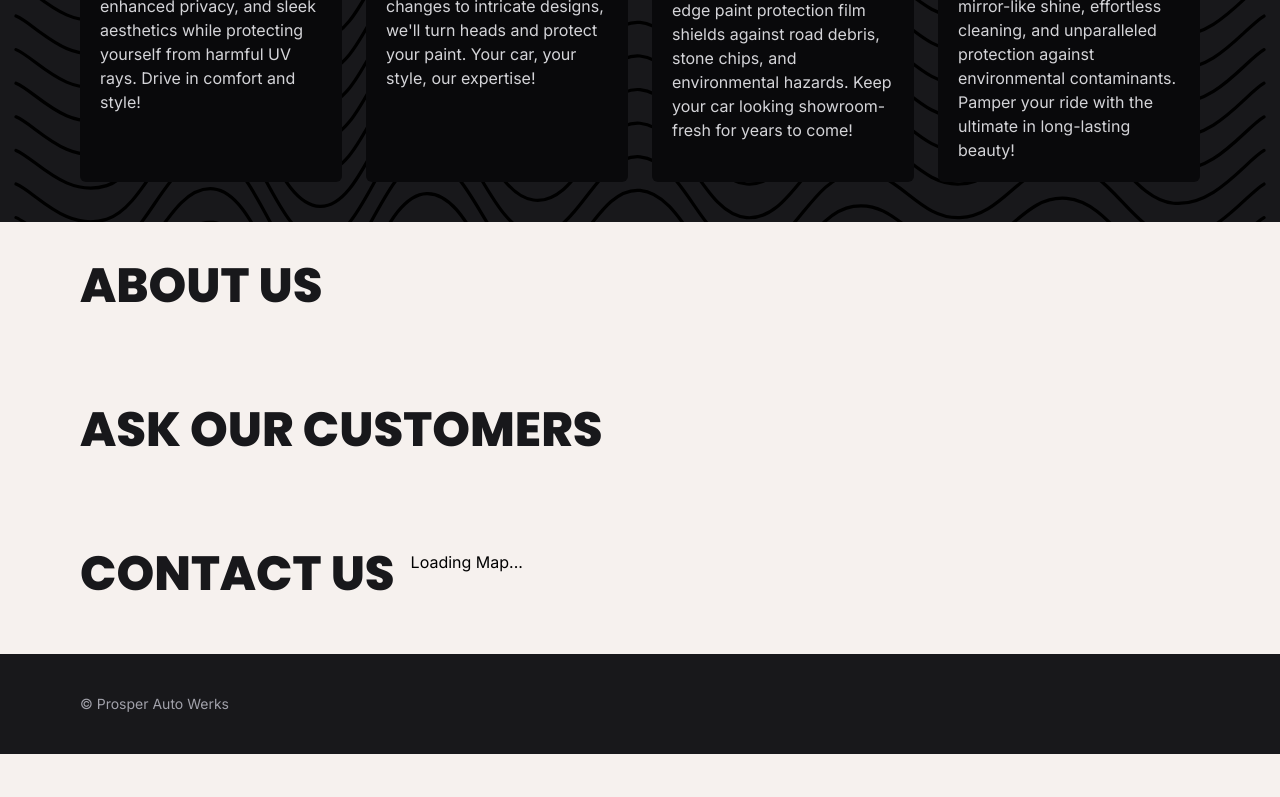
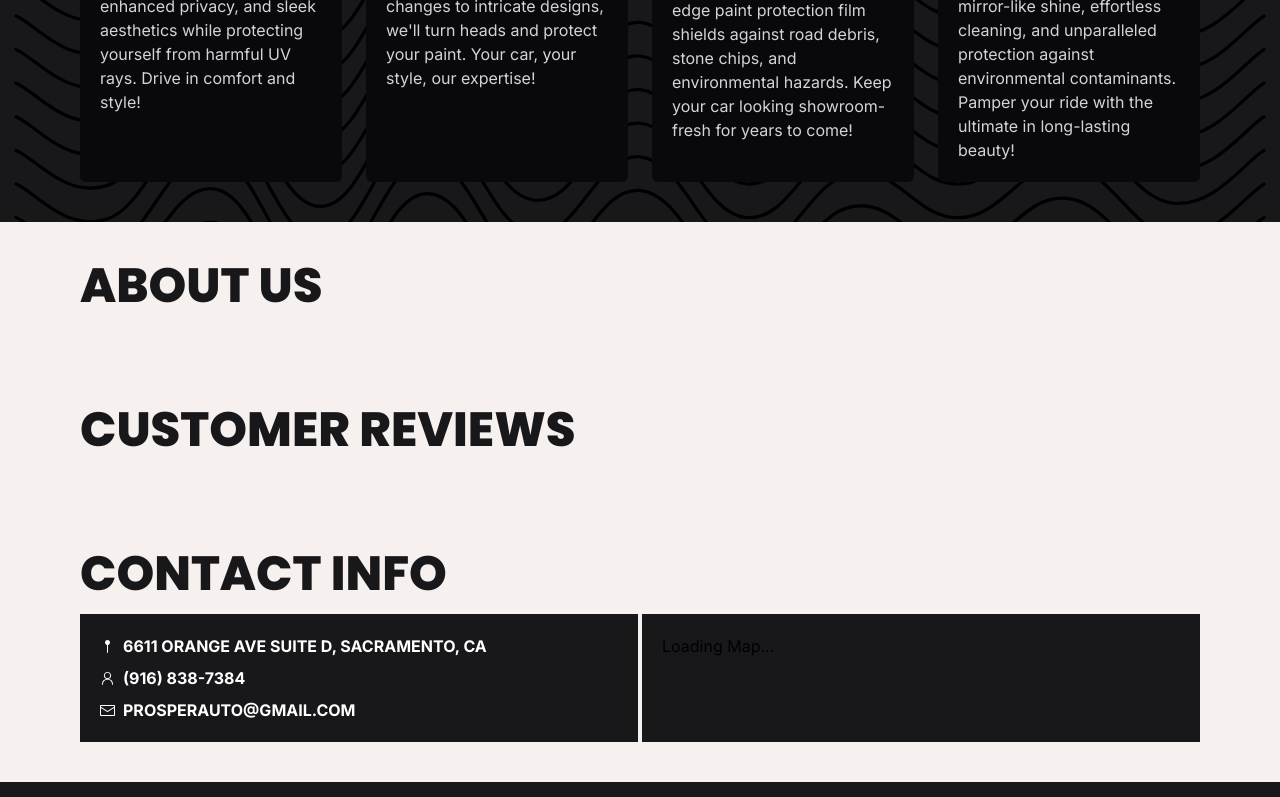
Before and after one commit to StevenH01/prosper-auto, a Next.js app: page / in a window 1280 px wide. Shown: the part 2000-2797 px from the top of the page. Before the commit the page ends 2754 px from the top, so only its background shows below. Built offline with nearby package versions, Linux system fonts and the light colour scheme; no server answers.

Commit message:
Update contact us section

```diff
--- a/src/app/components/map/LocationMap.tsx
+++ b/src/app/components/map/LocationMap.tsx
@@ -7,8 +7,7 @@ import { getCoordinates, Coordinates } from "@/utils/gMaps/geocode";
 const containerStyle = {
   width: "100%",
   height: "300px",
-  maxWidth: "100%", // Set the max width to full to occupy half of the screen in flexbox
-  borderRadius: "15px",
+  maxWidth: "100%",
   overflow: "hidden",
   boxShadow: "0 4px 8px rgba(0, 0, 0, 0.1)",
 };
@@ -38,37 +37,13 @@ export const LocationMap: React.FC<MapProps> = ({ address }) => {
   }
 
   return (
-    <div className="mb-12 p-8">
+    <div>
       <LoadScript
         googleMapsApiKey={process.env.NEXT_PUBLIC_GOOGLE_MAPS_API_KEY || ""}
       >
-        <div className="flex flex-wrap">
-          <div className="w-full md:w-1/2 p-4">
-            <h2 className="text-2xl font-bold mb-4">
-              We are located off Stockton Boulevard and Orange Avenue!
-            </h2>
-            <p className="text-lg">
-              Come visit us at our store! We are located at{" "}
-              <a
-                href="https://www.google.com/maps/dir/?api=1&destination=6611+Orange+Ave+suite+d,+Sacramento,+CA+95823"
-                target="_blank"
-                rel="noopener noreferrer"
-                className="hover:text-blue-800"
-              >
-                6611 Orange Ave suite d, Sacramento, CA 95823
-              </a>
-            </p>
-          </div>
-          <div className="w-full md:w-1/2 p-4">
-            <GoogleMap
-              mapContainerStyle={containerStyle}
-              center={center}
-              zoom={15}
-            >
-              <Marker position={center} />
-            </GoogleMap>
-          </div>
-        </div>
+        <GoogleMap mapContainerStyle={containerStyle} center={center} zoom={15}>
+          <Marker position={center} />
+        </GoogleMap>
       </LoadScript>
     </div>
   );
--- a/src/app/page.tsx
+++ b/src/app/page.tsx
@@ -4,7 +4,12 @@ import { AnimatedText } from "./components/landing/AnimatedText";
 import { ImageGallery } from "./components/landing/ImageGallery";
 import { Heading } from "./components/landing/Heading";
 import { OurServices } from "./components/landing/OurServices";
-import { InstagramLogoIcon } from "@radix-ui/react-icons";
+import {
+  EnvelopeClosedIcon,
+  InstagramLogoIcon,
+  PersonIcon,
+  SewingPinFilledIcon,
+} from "@radix-ui/react-icons";
 import Link from "next/link";
 import { LocationMap } from "./components/map/LocationMap";
 
@@ -64,11 +69,29 @@ export default function Home() {
         <Heading text="About Us" />
       </div>
       <div id="location" className="flex flex-row gap-4 px-10 sm:px-20 py-10">
-        <Heading text="Ask Our Customers" />
+        <Heading text="Customer Reviews" />
       </div>
-      <div id="location" className="flex flex-row gap-4 px-10 sm:px-20 py-10">
-        <Heading text="Contact Us" />
-        <LocationMap address={address} />
+      <div id="location" className="gap-4 px-10 sm:px-20 py-10">
+        <Heading text="Contact Info" />
+        <div className="flex flex-col sm:flex-row gap-1">
+          <div className="bg-zinc-900 w-full sm:w-1/2 p-5 flex flex-col gap-2 text-white font-bold uppercase">
+            <div className="flex flex-row gap-2 items-center">
+              <SewingPinFilledIcon />
+              {address}
+            </div>
+            <div className="flex flex-row gap-2 items-center">
+              <PersonIcon />
+              (916) 838-7384
+            </div>
+            <div className="flex flex-row gap-2 items-center">
+              <EnvelopeClosedIcon />
+              prosperauto@gmail.com
+            </div>
+          </div>
+          <div className="bg-zinc-900 w-full sm:w-1/2 p-5">
+            <LocationMap address={address} />
+          </div>
+        </div>
       </div>
     </main>
   );
```
